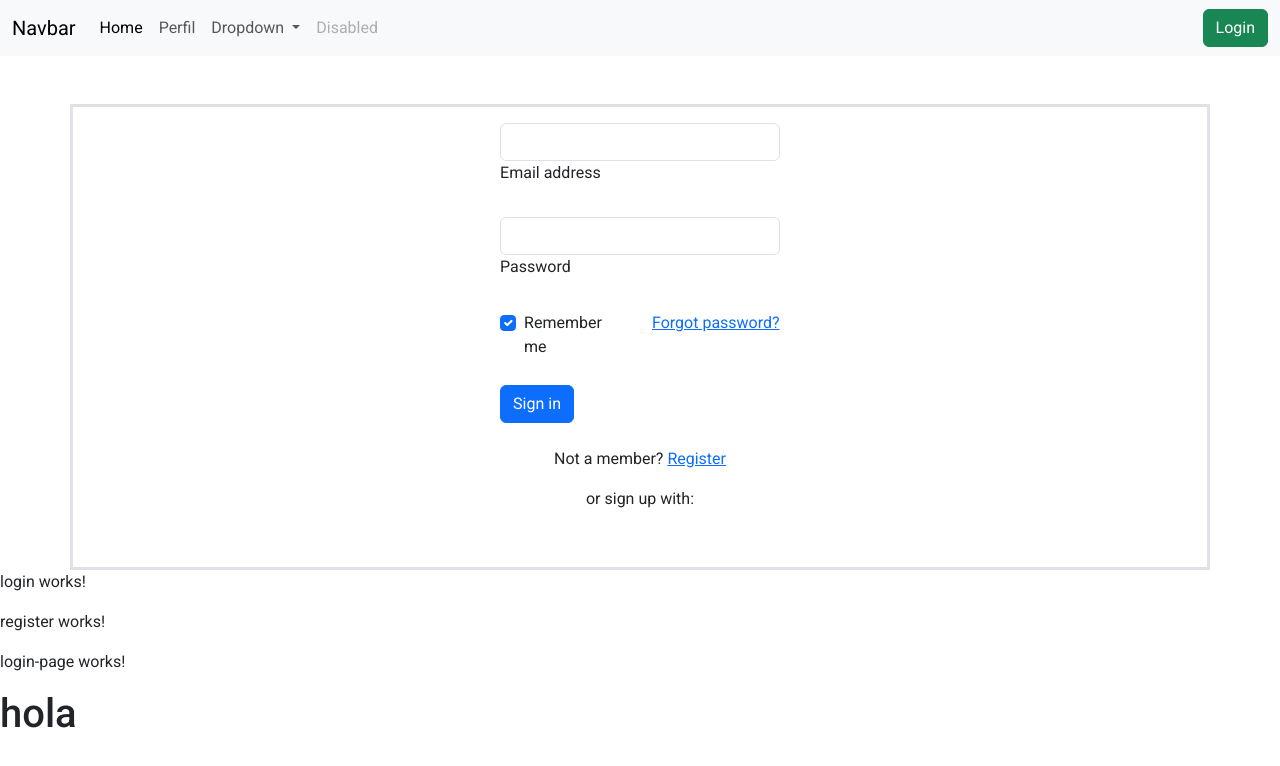
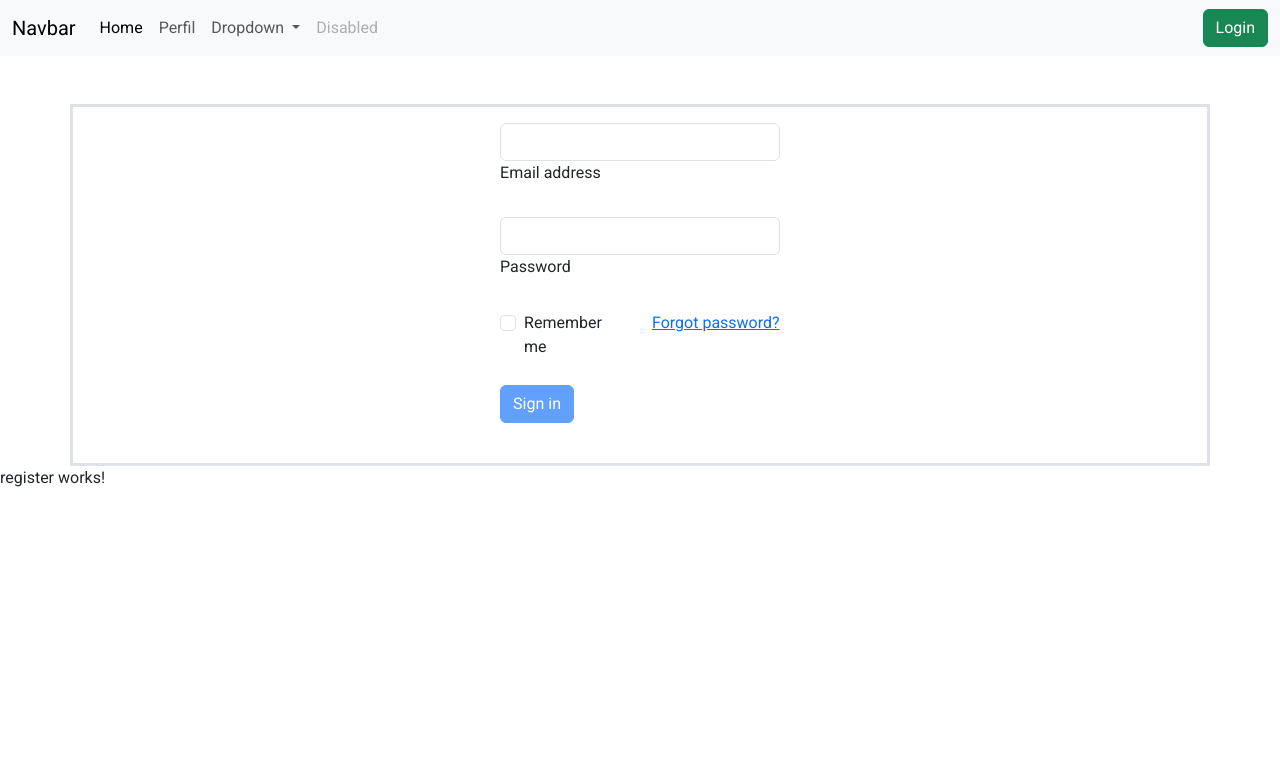
Before and after one commit to paccoc43/internetcheckpoint-front, an Angular app: page /login in a window 1280 px wide. Shown: the top 766 px of the page. Built offline with nearby package versions, Linux system fonts and the light colour scheme.

Commit message:
Nuevo servicio de autenticación

```diff
--- a/src/app/components/login/login.component.html
+++ b/src/app/components/login/login.component.html
@@ -1,56 +1,24 @@
 <div class="container d-flex justify-content-center mt-5 border border-3">
-    <form class="p-3">
-        <!-- Email input -->
+  <form class="p-3" [formGroup]="loginForm" (ngSubmit)="onSubmit()">
     <div class="form-outline mb-4">
-          <input type="email" id="form2Example1" class="form-control" />
+      <input type="email" id="form2Example1" class="form-control" formControlName="email" />
       <label class="form-label" for="form2Example1">Email address</label>
     </div>
-
-        <!-- Password input -->
     <div class="form-outline mb-4">
-          <input type="password" id="form2Example2" class="form-control" />
+      <input type="password" id="form2Example2" class="form-control" formControlName="password" />
       <label class="form-label" for="form2Example2">Password</label>
     </div>
-
-        <!-- 2 column grid layout for inline styling -->
     <div class="row mb-4">
       <div class="col d-flex justify-content-center">
-            <!-- Checkbox -->
         <div class="form-check">
-              <input class="form-check-input" type="checkbox" value="" id="form2Example31" checked />
+          <input class="form-check-input" type="checkbox" id="form2Example31" formControlName="remember" />
           <label class="form-check-label" for="form2Example31"> Remember me </label>
         </div>
       </div>
-
       <div class="col">
-            <!-- Simple link -->
         <a href="#!">Forgot password?</a>
       </div>
     </div>
-
-        <!-- Submit button -->
-        <button type="button" class="btn btn-primary btn-block mb-4">Sign in</button>
-
-        <!-- Register buttons -->
-        <div class="text-center">
-          <p>Not a member? <a href="#!">Register</a></p>
-          <p>or sign up with:</p>
-          <button type="button" class="btn btn-link btn-floating mx-1">
-            <i class="fab fa-facebook-f"></i>
-          </button>
-
-          <button type="button" class="btn btn-link btn-floating mx-1">
-            <i class="fab fa-google"></i>
-          </button>
-
-          <button type="button" class="btn btn-link btn-floating mx-1">
-            <i class="fab fa-twitter"></i>
-          </button>
-
-          <button type="button" class="btn btn-link btn-floating mx-1">
-            <i class="fab fa-github"></i>
-          </button>
-        </div>
+    <button type="submit" class="btn btn-primary btn-block mb-4" [disabled]="loginForm.invalid">Sign in</button>
   </form>
 </div>
-<p>login works!</p>
--- a/src/app/components/login/login.component.ts
+++ b/src/app/components/login/login.component.ts
@@ -1,13 +1,39 @@
 import { Component } from '@angular/core';
-import { RouterModule } from '@angular/router';
+import { FormBuilder, FormGroup, ReactiveFormsModule, Validators } from '@angular/forms';
+import { Router } from '@angular/router';
 
 @Component({
   selector: 'app-login',
   standalone: true,
-  imports: [RouterModule],
+  imports: [
+    ReactiveFormsModule
+  ],
   templateUrl: './login.component.html',
   styleUrl: './login.component.scss'
 })
 export class LoginComponent {
+  loginForm: FormGroup;
 
+  constructor(private fb: FormBuilder, private router: Router) {
+    this.loginForm = this.fb.group({
+      email: ['', [Validators.required, Validators.email]],
+      password: ['', Validators.required],
+      remember: [false]
+    });
+  }
+
+  onSubmit() {
+    if (this.loginForm.valid) {
+      const { email, password } = this.loginForm.value;
+      // Aquí deberías llamar a tu servicio de autenticación
+      // Por ejemplo:
+      // this.authService.login(email, password).subscribe(...)
+      if (email === 'admin@demo.com' && password === '1234') {
+        // Simulación de login exitoso
+        this.router.navigate(['/dashboard']);
+      } else {
+        alert('Credenciales incorrectas');
+      }
+    }
+  }
 }
--- a/src/app/pages/home-page/home-page.component.html
+++ b/src/app/pages/home-page/home-page.component.html
@@ -1,4 +1,4 @@
 <app-navbar></app-navbar>
+<app-menu-admin></app-menu-admin>
 <app-menu></app-menu>
-<app-menu-admin></app-menu-admin>
 <p>home-page works!</p>
--- a/src/app/pages/login-page/login-page.component.html
+++ b/src/app/pages/login-page/login-page.component.html
@@ -1,5 +1,3 @@
 <app-navbar></app-navbar>
 <app-login></app-login>
 <app-register></app-register>
-<p>login-page works!</p>
-<h1>hola</h1>
```
Also changed, not shown: src/app/services/auth.service.ts (added, +25 -0 lines), 1 other file (tests, documents, lock files or other folders). Lines whose indentation alone changed are shown as unchanged.
